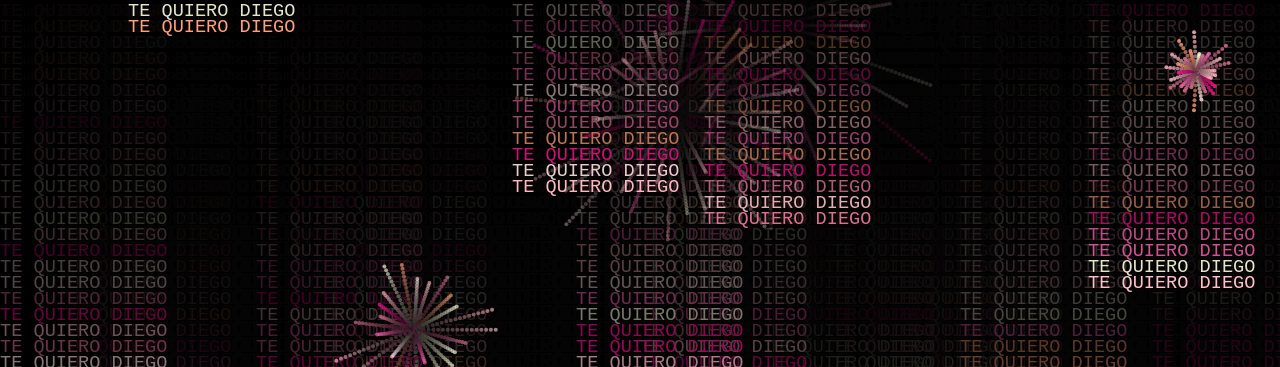
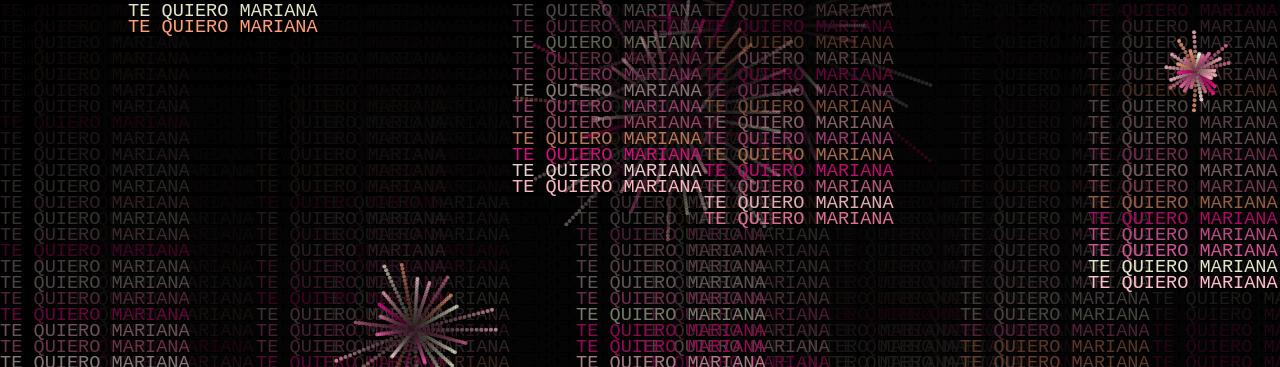
Before and after one commit to darwinxlk/para-su-amigo, a plain HTML site: page index.html in a window 1280 px wide. Shown: the top 367 px of the page. Drawn offline with Linux system fonts and the light colour scheme.

Commit message:
Update index.html

```diff
--- a/index.html
+++ b/index.html
@@ -3,7 +3,7 @@
 <head>
   <meta charset="UTF-8" />
   <meta name="viewport" content="width=device-width, initial-scale=1.0"/>
-  <title>No llueve amor Diego infeliz</title>
+  <title>PA MI AMOLCITO CORAZON UWU</title>
   <style>
     body {
       margin: 0;
@@ -170,7 +170,7 @@
         const x = i * fontSize * 4;
         const y = drops[i] * fontSize;
         ctx.fillStyle = colors[Math.floor(Math.random() * colors.length)];
-        ctx.fillText("TE QUIERO DIEGO", x, y);
+        ctx.fillText("TE QUIERO MARIANA", x, y);
 
         if (y > canvas.height && Math.random() > 0.975) drops[i] = 0;
         drops[i]++;
```
